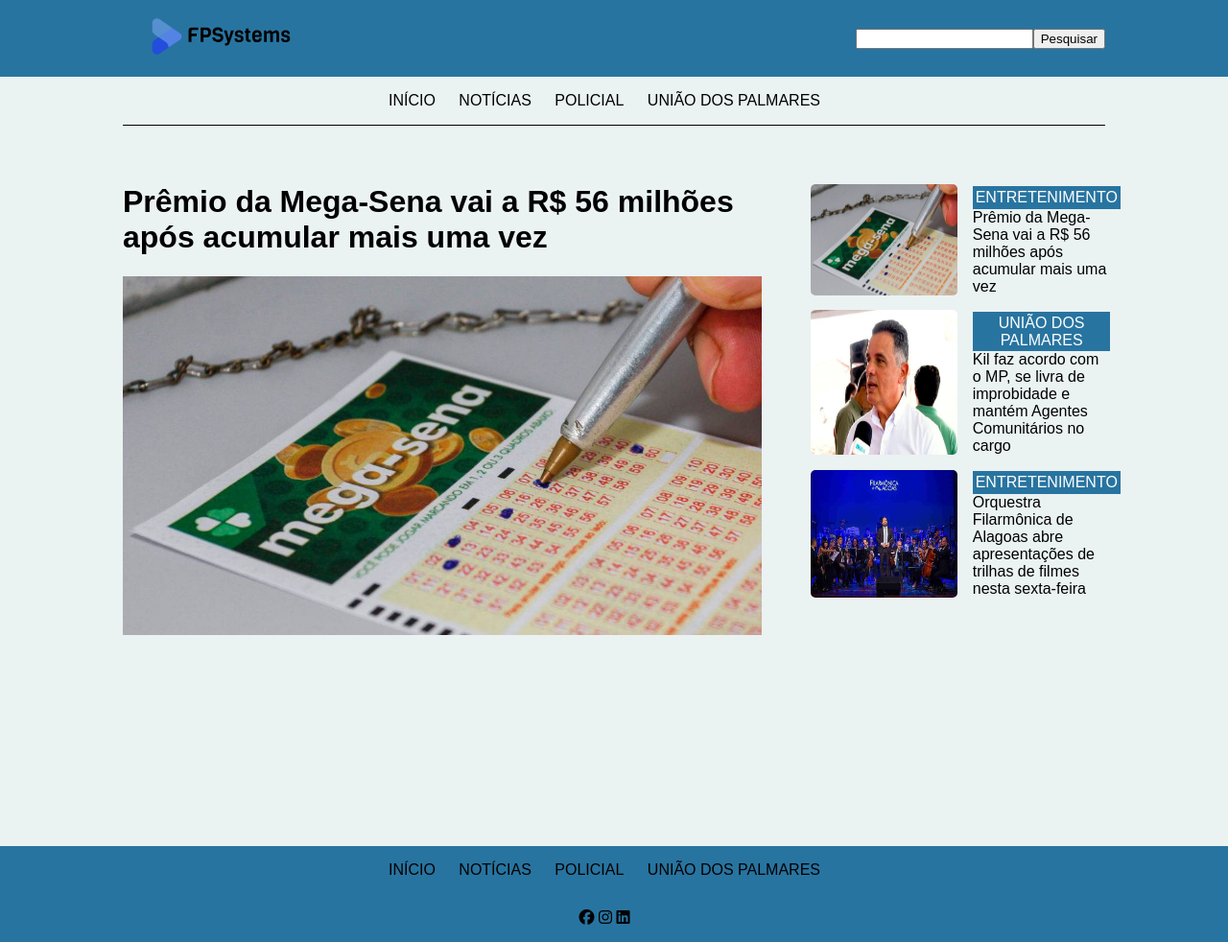
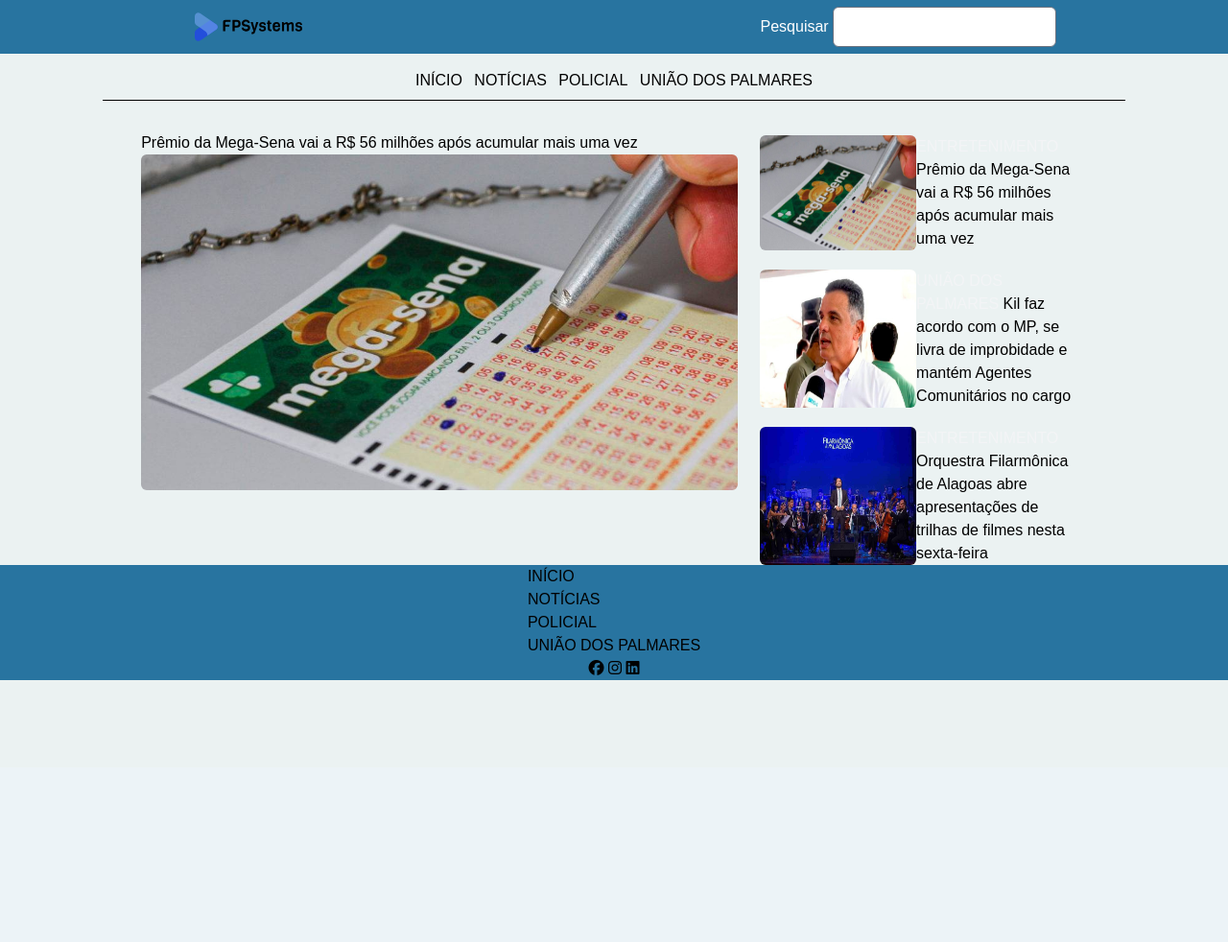
Before and after one commit to PedrooFilipe/noticias, a Django app: page / in a window 1280 px wide. Shown: the whole page at 96% size. After the commit the page ends 709 px from the top, so only its background shows below. Run offline with Django 4.2, Linux system fonts and the light colour scheme; data comes from the database, SQL or seed files in the repository; some libraries are stand-ins or nearby versions; some web fonts are replaced.

Commit message:
Implementando tailwind nas paginas de noticias

```diff
--- a/news/static/css/style.css
+++ b/news/static/css/style.css
@@ -6,10 +6,10 @@
     background-color: #ebf2f2;
 }
 
-header {
-    height: 10vh;
-    background-color: #2874A0;
-}
+/*header {*/
+/*    height: 10vh;*/
+/*    background-color: #2874A0;*/
+/*}*/
 
 header a {
     width: 20%;
@@ -32,90 +32,25 @@
     height: 100%;
 }
 
-nav {
-    display: flex;
-    margin: 0 auto;
-    width: 80%;
-    border-bottom: 1px solid black;
-    justify-content: center;
-}
+/*.aside-text {*/
+/*    margin-top: 0.5%;*/
+/*    margin-left: 5%;*/
+/*    display: flex;*/
+/*    flex-direction: column;*/
+/*    width: 100%;*/
+/*}*/
 
-a {
-    text-decoration: none;
-    color: black;
-}
+/*.category-aside-description {*/
+/*    background-color: #2874A0;*/
+/*    padding: 2%;*/
+/*    color: white;*/
+/*    width: 100%;*/
+/*    text-align: center;*/
+/*}*/
 
-li {
-    display: inline-block;
-    margin-right: 20px;
-}
-
-ul {
-    list-style: none;
-    padding: 0;
-}
-
-main {
-    margin-top: 3%;
-    display: flex;
-    min-height: 90vh;
-}
-
-.view-container {
-    margin: 0 auto;
-    display: flex;
-    width: 80% ;
-}
-
-.main-new {
-    margin-top: 3%;
-    max-width: 65%;
-}
-
-.main-new h1 {
-    margin-top: 0;
-    /*max-width: 65%;*/
-}
-
-.main-new img {
-    width: 100%;
-}
-
-.aside-news {
-    margin-left: 5%;
-    margin-top: 3%;
-    width: 30%;
-}
-
-.aside-new {
-    margin-bottom: 5%;
-    display: flex;
-}
-
-.aside-new img {
-    border-radius: 5px;
-    width: 50%;
-}
-
-.aside-text {
-    margin-top: 0.5%;
-    margin-left: 5%;
-    display: flex;
-    flex-direction: column;
-    width: 100%;
-}
-
-.category-aside-description {
-    background-color: #2874A0;
-    padding: 2%;
-    color: white;
-    width: 100%;
-    text-align: center;
-}
-
-.article-aside-title {
-    width: 100%;
-}
+/*.article-aside-title {*/
+/*    width: 100%;*/
+/*}*/
 
 
 footer {
--- a/templates/news/Main.html
+++ b/templates/news/Main.html
@@ -5,6 +5,7 @@
 <html lang="en">
 <head>
     <meta charset="UTF-8">
+    <meta name="viewport" content="width=device-width, initial-scale=1" />
     <title>Início</title>
 
     {% load bootstrap5 %}
@@ -18,10 +19,11 @@
     <link rel="preconnect" href="https://fonts.gstatic.com" crossorigin>
     <link href="https://fonts.googleapis.com/css2?family=Viga&display=swap" rel="stylesheet">
 
+
 </head>
 <body>
 
-<main class="h-screen overflow-hidden">
+<main class="h-dvh">
 
     <header class="bg-[#2E2E48] h-14 flex justify-between items-center">
         <img class="w-40" alt="logo" class="ml-6" src={% static 'img/logo.svg' %}/>
--- a/templates/news/Portal/Index.html
+++ b/templates/news/Portal/Index.html
@@ -2,36 +2,32 @@
 {% load static %}
 {% block content %}
 
-    <div class="view-container">
-        <main>
-            <div class="main-new">
-                <a href={% url 'viewArticle' highlight.slug %}>
-                    <h1>{{ highlight.title }}</h1>
-                    <img src={{ highlight.thumb.url }}/>
+    <main class="mt-4 w-11/12 sm:w-7/12 ">
+        <a href={% url 'viewArticle' highlight.slug %}>
+            <h1>{{ highlight.title }}</h1>
+            <img class="rounded-md" src={{ highlight.thumb.url }}/>
+        </a>
+    </main>
+
+    <aside class="flex flex-col sm:w-4/12 sm:ml-2 items-center">
+        {% for article in articles %}
+
+{#            Verificar se realmente precisa dessa div por fora #}
+            <div class="flex flex-col mt-5 w-11/12">
+                <a href={% url 'viewArticle' article.slug %}>
+                    <div class="sm:flex sm:flex-row-reverse">
+                        <div class="aside-text">
+                            <span class="text-gray-100">{{ article.category.description }}</span>
+                            <span class="article-aside-title">{{ article.title }}</span>
+                        </div>
+                        <img class="rounded-md sm:w-2/4" src={{ article.thumb.url }}>
+
+                    </div>
                 </a>
             </div>
 
-            <div class="aside-news">
-                {% for article in articles %}
 
-                    <a href={% url 'viewArticle' article.slug %}>
-                        <div class="aside-new">
-                            <img src={{ article.thumb.url }}>
-                            <div class="aside-text">
-                                <span class="category-aside-description">{{ article.category.description }}</span>
-                                <span class="article-aside-title">{{ article.title }}</span>
-                            </div>
-                        </div>
-                    </a>
-
-                {% endfor %}
-            </div>
-
-        </main>
-    </div>
-
-    <div class="">
-
-    </div>
+        {% endfor %}
+    </aside>
 
 {% endblock %}
--- a/templates/news/Portal/Main.html
+++ b/templates/news/Portal/Main.html
@@ -1,49 +1,56 @@
 {% load static %}
+{% load static tailwind_tags %}
 
 <!DOCTYPE html>
 <html lang="en">
 <head>
     <meta charset="UTF-8">
+    <meta name="viewport" content="width=device-width, initial-scale=1"/>
     <link rel="stylesheet" href="{% static 'css/style.css' %}">
     <script src="https://kit.fontawesome.com/83ffba3676.js" crossorigin="anonymous"></script>
 
     <link rel="preconnect" href="https://fonts.googleapis.com">
     <link rel="preconnect" href="https://fonts.gstatic.com" crossorigin>
     <link href="https://fonts.googleapis.com/css2?family=Viga&display=swap" rel="stylesheet">
+
+    {% tailwind_css %}
     <title>Inicio</title>
 </head>
 <body>
 
-<header>
-    <div class="header-content">
+<header class="bg-[#2874A0] h-14 w-full">
+    <div class="flex justify-around items-center h-full">
         <a href={% url 'index' %}>
-            <img src="{% static 'img/logo.svg' %}">
+            <img class="w-40 " src="{% static 'img/logo.svg' %}">
         </a>
-        <form class="form-search" autocomplete="off">
-            <input type="text" name="search">
-            <button>Pesquisar</button>
+        <form class="outline-none" autocomplete="off">
+            <label class="text-white">Pesquisar</label>
+            <input class="rounded-md" type="text" name="search">
         </form>
     </div>
 
 </header>
 
-<nav>
-    <div class="menu-container">
-        <ul>
-            <li><a href={% url 'index' %}>INÍCIO</a></li>
-            <li><a href="#">NOTÍCIAS</a></li>
+{#Ajustar para o estilo dos li ficar separado #}
+<nav class="hidden justify-center w-full my-4 sm:flex">
+
+    <div class="w-10/12 flex justify-center border-b border-black">
+        <ul class="sm:mb-2 sm:inline">
+            <li class="sm:inline mx-1"><a href={% url 'index' %}>INÍCIO</a></li>
+            <li class="sm:inline mx-1"><a href="#">NOTÍCIAS</a></li>
             {% for category in categories %}
-                <li><a href="#">{{ category.description }}</a></li>
+                <li class="sm:inline mx-1"><a href="#">{{ category.description }}</a></li>
             {% endfor %}
-
         </ul>
     </div>
 
 </nav>
 
 
-{% block content %}
-{% endblock %}
+<div class="flex flex-col items-center sm:flex-row sm:w-10/12 sm:justify-center sm:m-auto sm:items-start">
+    {% block content %}
+    {% endblock %}
+</div>
 
 
 <footer>
--- a/theme/static/css/dist/styles.css
+++ b/theme/static/css/dist/styles.css
@@ -870,6 +870,11 @@
   margin: 0.25rem;
 }
 
+.mx-1 {
+  margin-left: 0.25rem;
+  margin-right: 0.25rem;
+}
+
 .mx-auto {
   margin-left: auto;
   margin-right: auto;
@@ -892,12 +897,16 @@
   margin-right: 1.5rem;
 }
 
+.mt-4 {
+  margin-top: 1rem;
+}
+
+.mt-5 {
+  margin-top: 1.25rem;
+}
+
 .mt-8 {
   margin-top: 2rem;
-}
-
-.mt-4 {
-  margin-top: 1rem;
 }
 
 .block {
@@ -962,6 +963,10 @@
 
 .w-10\/12 {
   width: 83.333333%;
+}
+
+.w-11\/12 {
+  width: 91.666667%;
 }
 
 .w-2\/12 {
@@ -1032,8 +1033,8 @@
   justify-content: space-between;
 }
 
-.overflow-hidden {
-  overflow: hidden;
+.justify-around {
+  justify-content: space-around;
 }
 
 .rounded {
@@ -1087,9 +1083,19 @@
   border-color: rgb(229 231 235 / var(--tw-border-opacity));
 }
 
+.bg-\[\#2874A0\] {
+  --tw-bg-opacity: 1;
+  background-color: rgb(40 116 160 / var(--tw-bg-opacity));
+}
+
 .bg-\[\#2E2E48\] {
   --tw-bg-opacity: 1;
   background-color: rgb(46 46 72 / var(--tw-bg-opacity));
+}
+
+.bg-gray-100 {
+  --tw-bg-opacity: 1;
+  background-color: rgb(243 244 246 / var(--tw-bg-opacity));
 }
 
 .bg-gray-200 {
@@ -1153,6 +1154,11 @@
   color: rgb(255 255 255 / var(--tw-text-opacity));
 }
 
+.text-gray-100 {
+  --tw-text-opacity: 1;
+  color: rgb(243 244 246 / var(--tw-text-opacity));
+}
+
 .shadow-lg {
   --tw-shadow: 0 10px 15px -3px rgb(0 0 0 / 0.1), 0 4px 6px -4px rgb(0 0 0 / 0.1);
   --tw-shadow-colored: 0 10px 15px -3px var(--tw-shadow-color), 0 4px 6px -4px var(--tw-shadow-color);
@@ -1182,3 +1188,69 @@
   --tw-border-opacity: 1;
   border-color: rgb(229 231 235 / var(--tw-border-opacity));
 }
+
+@media (min-width: 640px) {
+  .sm\:m-auto {
+    margin: auto;
+  }
+
+  .sm\:mb-2 {
+    margin-bottom: 0.5rem;
+  }
+
+  .sm\:ml-2 {
+    margin-left: 0.5rem;
+  }
+
+  .sm\:inline {
+    display: inline;
+  }
+
+  .sm\:flex {
+    display: flex;
+  }
+
+  .sm\:w-10\/12 {
+    width: 83.333333%;
+  }
+
+  .sm\:w-2\/4 {
+    width: 50%;
+  }
+
+  .sm\:w-4\/12 {
+    width: 33.333333%;
+  }
+
+  .sm\:w-7\/12 {
+    width: 58.333333%;
+  }
+
+  .sm\:flex-row {
+    flex-direction: row;
+  }
+
+  .sm\:flex-row-reverse {
+    flex-direction: row-reverse;
+  }
+
+  @media (min-width: 640px) {
+    .sm\:sm\:flex-row-reverse {
+      flex-direction: row-reverse;
+    }
+  }
+
+  .sm\:items-start {
+    align-items: flex-start;
+  }
+
+  .sm\:justify-center {
+    justify-content: center;
+  }
+}
+
+@media (min-width: 768px) {
+  .md\:w-7\/12 {
+    width: 58.333333%;
+  }
+}
```
Also changed, not shown: other parts of theme/static/css/dist/styles.css (+13 -35 lines).
